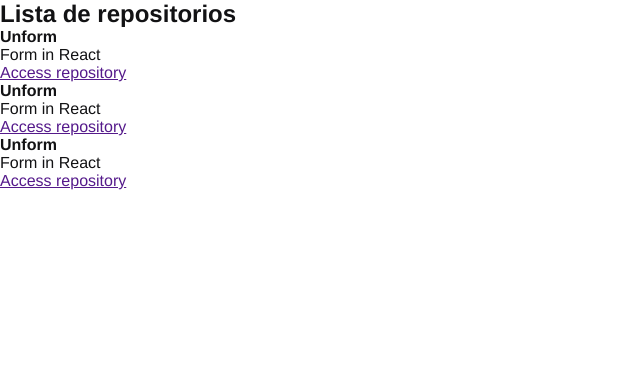
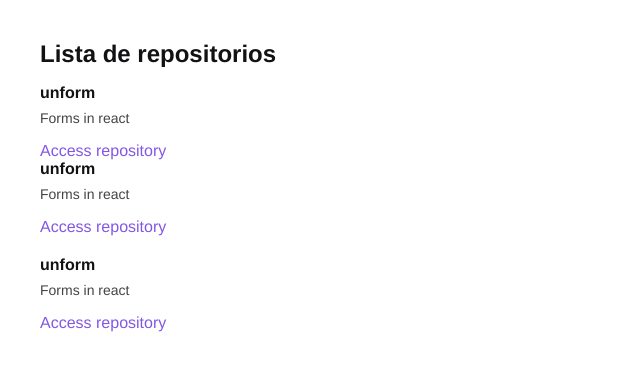
Before and after one commit to EliasOPrado/rocketseat-ignite, a React app in the folder 01-github-explorer/: page / in a window 1280 px wide. Shown: the top 370 px of the page, without its empty margins (0-640 px from the left). Built offline with nearby package versions, Linux system fonts and the light colour scheme; no server answers.

Commit message:
added hooks

```diff
--- a/01-github-explorer/package.json
+++ b/01-github-explorer/package.json
@@ -17,11 +17,13 @@
     "@babel/core": "^7.17.5",
     "@babel/preset-env": "^7.16.11",
     "@babel/preset-react": "^7.16.7",
+    "@pmmmwh/react-refresh-webpack-plugin": "^0.5.4",
     "babel-loader": "^8.2.3",
     "cross-env": "^7.0.3",
     "css-loader": "^6.6.0",
     "html-webpack-plugin": "^5.5.0",
     "node-sass": "^7.0.1",
+    "react-refresh": "^0.11.0",
     "style-loader": "^3.3.1",
     "webpack": "^5.69.1",
     "webpack-cli": "^4.9.2",
--- a/01-github-explorer/src/App.jsx
+++ b/01-github-explorer/src/App.jsx
@@ -1,9 +1,11 @@
-import './styles/global.scss'
-import './components/RepositoryList.jsx'
-import { RepositoryList } from './components/RepositoryList.jsx'
+import "./styles/global.scss";
+import "./components/RepositoryList.jsx";
+import { RepositoryList } from "./components/RepositoryList.jsx";
 
-export function App(){
-    return (
-    <RepositoryList/>
-    )
+export function App() {
+  return (
+    <>
+      <RepositoryList />
+    </>
+  );
 }
--- /dev/null
+++ b/01-github-explorer/src/components/RepositoryItem.jsx
@@ -0,0 +1,10 @@
+export function RepositoryItem(props) {
+  return (
+    <li>
+      <strong>{props.repository.name ?? "Default"}</strong>
+      <p>{props.repository.description}</p>
+
+      <a href={props.repository.url}>Access repository</a>
+    </li>
+  );
+}
--- a/01-github-explorer/src/components/RepositoryList.jsx
+++ b/01-github-explorer/src/components/RepositoryList.jsx
@@ -1,27 +1,32 @@
+import { RepositoryItem } from "./RepositoryItem";
+import "../styles/repositories.scss";
+import { useState, useEffect } from "react";
+
+const repository = {
+  name: "unform",
+  description: "Forms in react",
+  url: "https://github.com/unform/unform",
+};
+
 export function RepositoryList() {
+  const [repositories, setRepositories] = useState([]);
+
+  // qual funcao eu quero executar,
+  // quando essa funcao sera executada.
+  useEffect(() => {
+    fetch("https://api.github.com/orgs/rocketseat/repos")
+      .then(response => response.json())
+      .then(data => setRepositories(data));
+  }, []);
+
   return (
     <section className="repository-list">
       <h1>Lista de repositorios</h1>
 
       <ul>
-        <li>
-          <strong>Unform</strong>
-          <p>Form in React</p>
-
-          <a href="">Access repository</a>
-        </li>
-        <li>
-          <strong>Unform</strong>
-          <p>Form in React</p>
-
-          <a href="">Access repository</a>
-        </li>
-        <li>
-          <strong>Unform</strong>
-          <p>Form in React</p>
-
-          <a href="">Access repository</a>
-        </li>
+        <RepositoryItem repository={repository} />
+        <RepositoryItem repository={repository} />
+        <RepositoryItem repository={repository} />
       </ul>
     </section>
   );
--- /dev/null
+++ b/01-github-explorer/src/styles/repositories.scss
@@ -0,0 +1,26 @@
+section.repository-list {
+  margin: 40px;
+
+  h1 {
+    margin-bottom: 16px;
+  }
+  ul {
+    list-style: none;
+    li {
+      & + li {
+        margin-bottom: 20px;
+      }
+      p{
+          font-size: 14px;
+          color: #444;
+          margin-top: 8px;
+      }
+      a{
+          display: inline-block;
+          margin-top: 16px;
+          text-decoration: none;
+          color: #8257e6;
+      }
+    }
+  }
+}
--- a/01-github-explorer/webpack.config.js
+++ b/01-github-explorer/webpack.config.js
@@ -1,11 +1,11 @@
 const path = require("path");
 const HtmlWebpackPlugin = require("html-webpack-plugin");
-
-const isDevelopment = process.env.NODE_ENV !== 'production';
+const isDevelopment = process.env.NODE_ENV !== "production";
+const ReactRefreshWebpackPlugin = require("@pmmmwh/react-refresh-webpack-plugin");
 
 module.exports = {
-  mode: isDevelopment ? 'development' : 'production',
-  devtool: isDevelopment ?  'eval-source-map' : 'source-map',
+  mode: isDevelopment ? "development" : "production",
+  devtool: isDevelopment ? "eval-source-map" : "source-map",
   entry: path.resolve(__dirname, "src", "index.jsx"),
   output: {
     path: path.resolve(__dirname, "dist"),
@@ -16,19 +16,28 @@
     extensions: [".js", ".jsx"],
   },
   devServer: {
-    static: path.resolve(__dirname, 'public'),
+    static: path.resolve(__dirname, "public"),
+    hot: true,
   },
   plugins: [
+    isDevelopment && new ReactRefreshWebpackPlugin(),
     new HtmlWebpackPlugin({
       template: path.resolve(__dirname, "public", "index.html"),
     }),
-  ],
+  ].filter(Boolean),
   module: {
     rules: [
       {
         test: /\.js$|jsx/,
         exclude: /node_modules/,
-        use: "babel-loader",
+        use: {
+          loader: "babel-loader",
+          options: {
+            plugins: [
+              isDevelopment && require.resolve('react-refresh/babel')
+            ].filter(Boolean),
+          },
+        },
       },
       {
         test: /\.scss$/,
```
Also changed, not shown: 2 other files (tests, documents, lock files or other folders).
